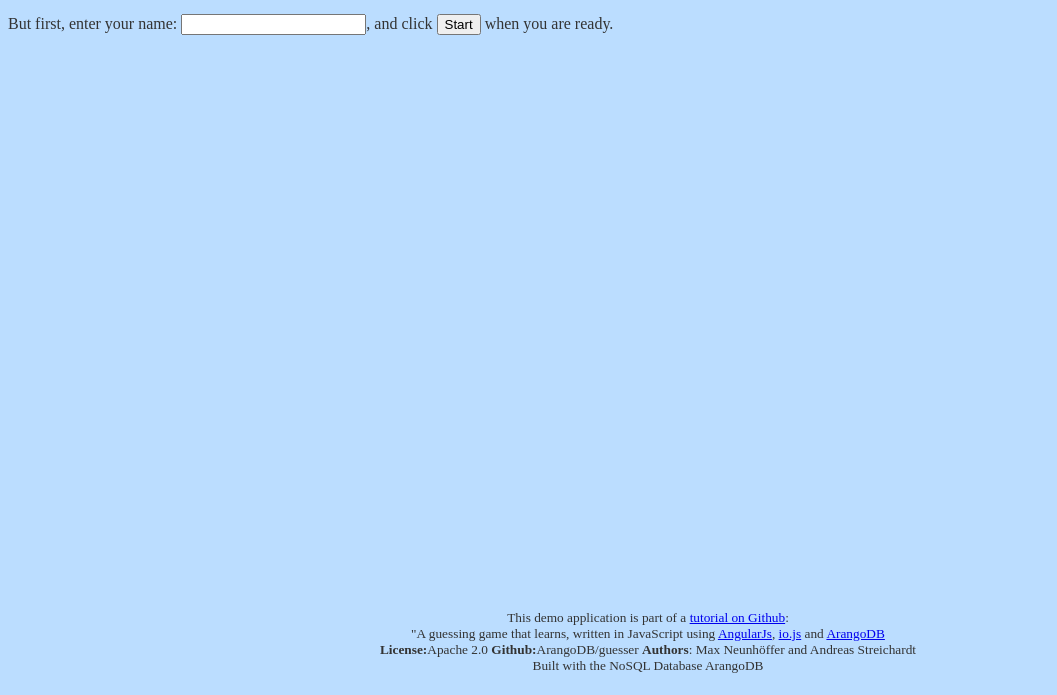
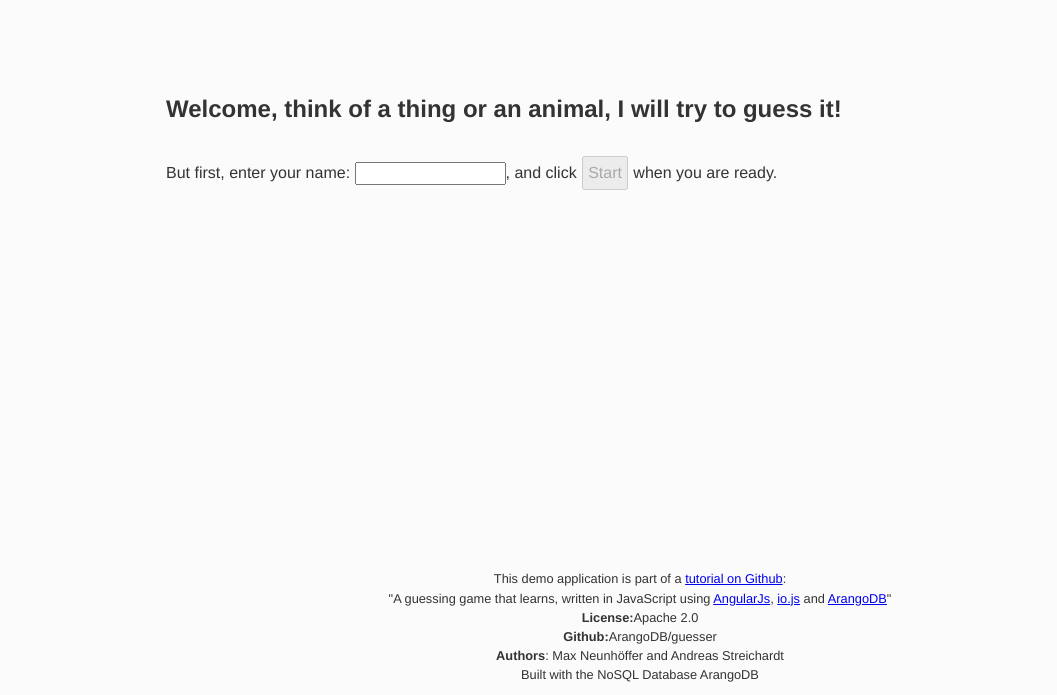
Before and after one commit to arangodb/guesser, a website: page iojs/static/index.html in a window 1280 px wide. Shown: the part 113-808 px from the top of the page, without its empty margins (0-1057 px from the left). Drawn offline with nearby package versions, Linux system fonts and the light colour scheme.

Commit message:
Claudius CSS and HTML changes

```diff
--- a/iojs/static/base.css
+++ b/iojs/static/base.css
@@ -1,26 +1,88 @@
+html {
+  height: 100%;
+}
+
 body {
-	background: #bbddff;
-	color: #333333;
+  background: #fbfbfb;
+  color: #333;
   -webkit-font-smoothing: antialiased;
   -moz-font-smoothing: antialiased;
   -ms-font-smoothing: antialiased;
   -o-font-smoothing: antialiased;
   font-smoothing: antialiased;
+  font-family: Helvetica, sans-serif;
+  font-size: 100%;
+/*  padding: 0.25em;
+*/  height: 100%;
+}
+
+.content {
+  position: relative;
+  min-height: 100%;
+  width: 95%;
+  margin: 0px auto;
+}
+
+.guesserContent {
+  padding-bottom: 132px;
 }
 
 h1 {
+  margin: 0px;
   text-align: center;
-        width: 100%;
+  padding: 1em 0 2em 0;
+  font-size: 2.5em;
+  line-height: 1.35em;
+}
+
+h2 {
+  margin: 1em 0px 1.25em 0px;
+  font-size: 1.5em;
+  line-height: 1.35em;
+}
+
+input {
+  font-family: Helvetica, sans-serif;
+  font-size: 0.8em;
+  line-height: 0.9em;
+  padding: 2px;
+}
+
+button {
+  font-family: Helvetica, sans-serif;
+  font-size: 1.0em;
+  line-height: 1.35em;
+  padding: 4px;
+  margin: 1px;
+}
+
+p {
+  font-size: 1em;
+  line-height: 1.5em;
+  margin-top: 0.5em;
+  margin-bottom: 0.5em;
+}
+
+.newQuestion {
+  width: 20%;
 }
 
 footer {
-        position: fixed;
+  position: absolute;
   bottom: 0;
-        font-size: 10pt;
+  font-size: 0.8em;
   text-align: center;
   width: 100%;
+  height: 132px;
 }
 
 .hidden{
-	display:none;
+  display: none;
 }
+
+
+@media (min-width: 800px) {
+  .content {
+    width: 75%;
+  }
+}
--- a/iojs/static/index.html
+++ b/iojs/static/index.html
@@ -7,37 +7,43 @@
     <link rel="stylesheet" href="base.css">
     <script src="bower_components/angularjs/angular.min.js"></script>
   </head>
-
   <body>
+    <div class="content">
+      <div ng-app="guesser" ng-controller="guesserController" class="guesserContent">
         <h1>guesser - a guessing game that learns</h1>
-    <div ng-app="guesser" ng-controller="guesserController">
 
         <div ng-switch="view">
 
           <!-- First view, the welcome screen: -->
           <div ng-switch-when="welcome">
-        <h2>Welcome, think of a thing or an animal, I will try to
-          guess it!</h3>
+            <h2>Welcome, think of a thing or an animal, I will try to guess it!</h2>
 
-      <p>But first, enter your name: <input type="text" ng-model="container.name"/>,
-      and click <button>Start</button> when you are
-      ready.</p>
-      </div>
+            <form name="enterName">
+              <p>
+                But first, enter your name:
+                <input type="text" ng-model="container.name" required/>,
+                and click
+                <button ng-disabled="enterName.$invalid" ng-click="startGame()">Start</button>
+                when you are ready.
+              </p>
+            </form>
           </div>
       </div>
       <footer>
-    <p>This demo application is part of a
-       <a href="https://github.com/ArangoDB/guesser">tutorial on Github</a>:
-       <br/>
+        <p>
+          This demo application is part of a
+          <a href="https://github.com/ArangoDB/guesser">tutorial on Github</a>:<br/>
           "A guessing game that learns, written in JavaScript using
           <a href="https://angularjs.org/">AngularJs</a>,
           <a href="https://iojs.org/">io.js</a> and
-       <a href="https://www.arangodb.com/">ArangoDB</a><br/>
-    <strong>License:</strong>Apache 2.0
-    <strong>Github:</strong>ArangoDB/guesser
+          <a href="https://www.arangodb.com/">ArangoDB</a>"<br/>
+          <strong>License:</strong>Apache 2.0<br/>
+          <strong>Github:</strong>ArangoDB/guesser<br/>
           <strong>Authors</strong>: Max Neunhöffer and Andreas Streichardt<br/>
-    Built with the NoSQL Database ArangoDB </p>
+          Built with the NoSQL Database ArangoDB
+        </p>
       </footer>
+    </div>
     <script src="guesser_controller.js"></script>
   </body>
 </html>
```
Lines whose indentation alone changed are shown as unchanged.
